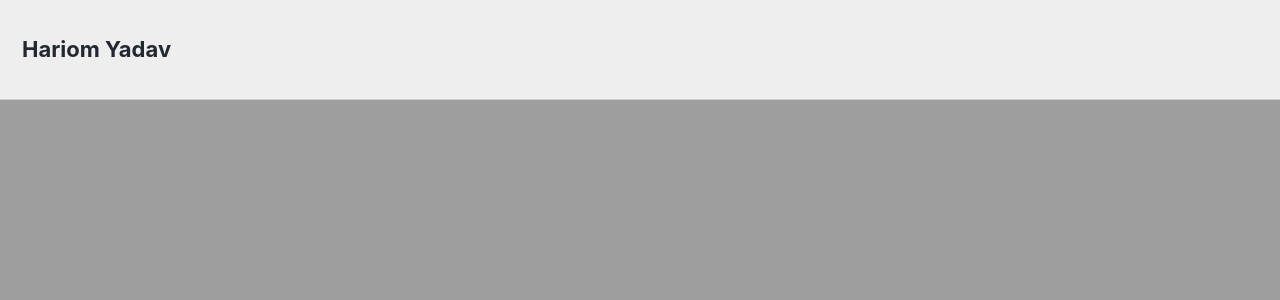
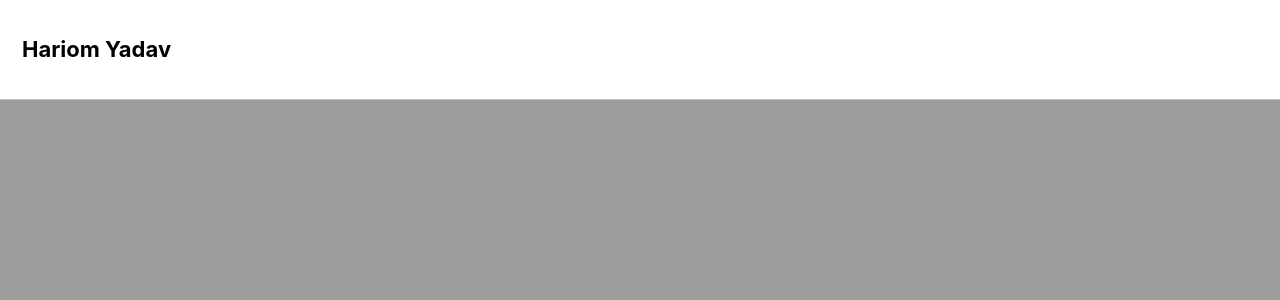
Before and after one commit to hariomyadav/hocyadav.github.io, a Jekyll site: the page built from index.html, in a window 1280 px wide and 900 px high. Shown: the top 300 px of the window. Built offline with Jekyll 4.4.1, drawn with Linux system fonts in a browser that asks for light colours; nearby versions of some CDN libraries; the list of posts is cut into pages by our own code.

Commit message:
theme change

```diff
--- a/_config.yml
+++ b/_config.yml
@@ -5,7 +5,7 @@
 # For technical reasons, this file is *NOT* reloaded automatically when you use
 # `jekyll serve`. If you change this file, please restart the server process.
 
-minimal_mistakes_skin    : "air" # "air", "aqua", "contrast", "dark", "dirt", "neon", "mint", "plum", "sunrise"
+minimal_mistakes_skin    : "contrast" # "air", "aqua", "contrast", "dark", "dirt", "neon", "mint", "plum", "sunrise"
 
 # Site Settings
 locale                   : "en-US"
```
